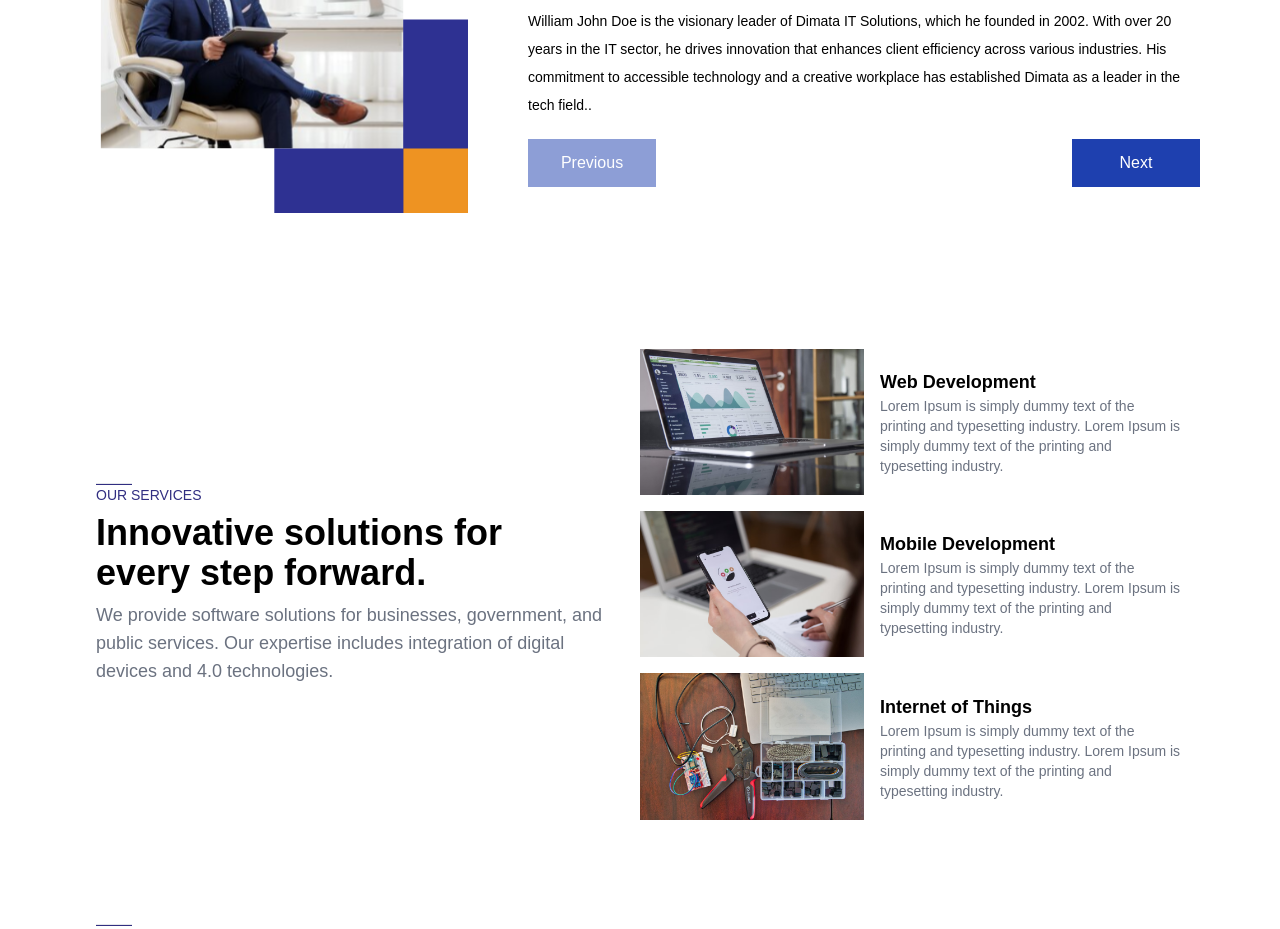
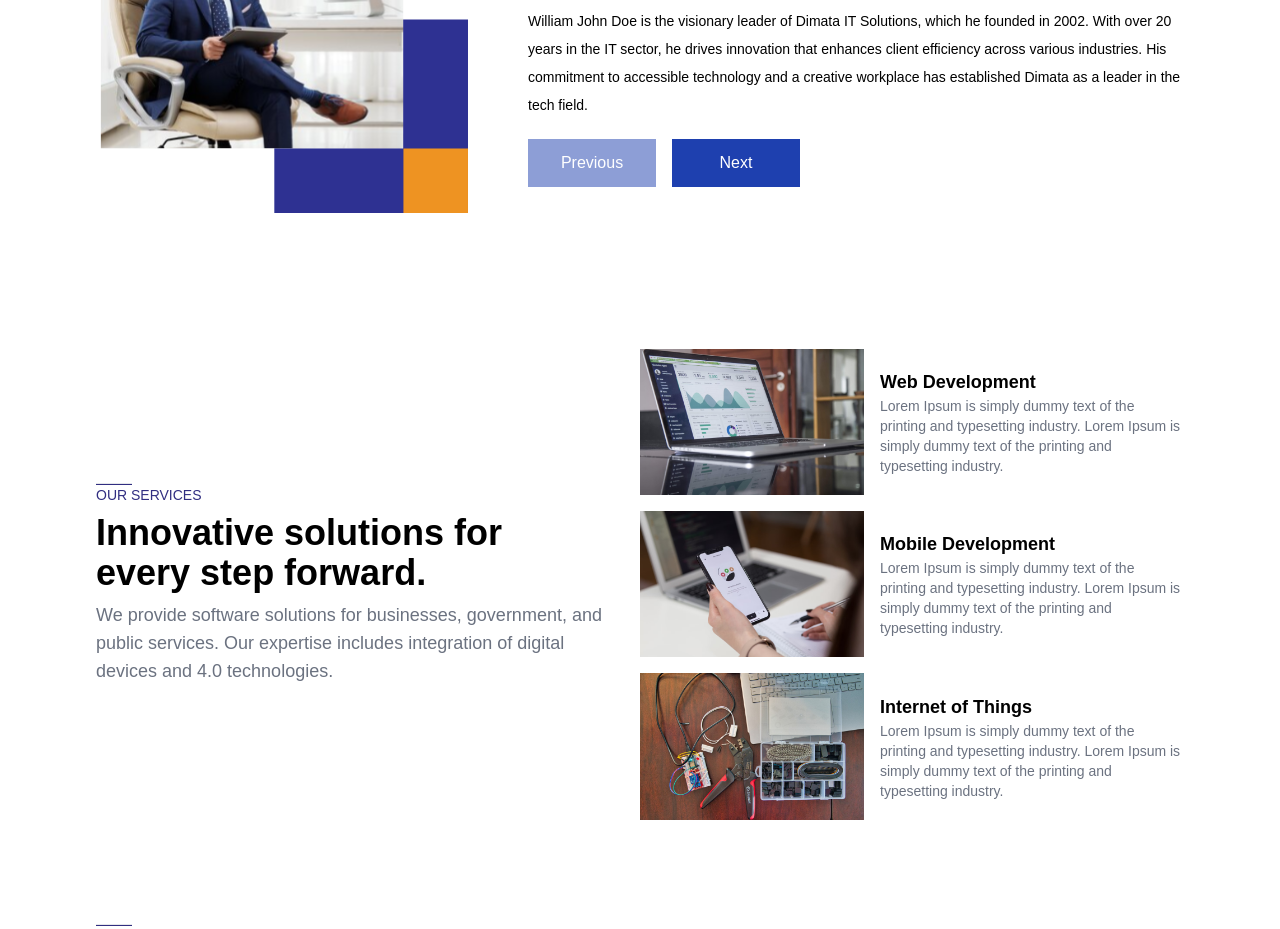
Before and after one commit to GustiWiratama/Kelompok-2-Dimata, a Next.js app: page / in a window 1280 px wide. Shown: the part 1020-1949 px from the top of the page. Built offline with nearby package versions, Linux system fonts and the light colour scheme.

Commit message:
fix(code)

```diff
--- a/pages/index.tsx
+++ b/pages/index.tsx
@@ -52,14 +52,14 @@ export default function Home() {
   const aboutSlides = [
     {
       title: "William John Doe.",
-      sectionName: "OUR DIRECTOR", // Nama untuk slide pertama
+      sectionName: "OUR DIRECTOR",
       description:
-        "William John Doe is the visionary leader of Dimata IT Solutions, which he founded in 2002. With over 20 years in the IT sector, he drives innovation that enhances client efficiency across various industries. His commitment to accessible technology and a creative workplace has established Dimata as a leader in the tech field..",
+        "William John Doe is the visionary leader of Dimata IT Solutions, which he founded in 2002. With over 20 years in the IT sector, he drives innovation that enhances client efficiency across various industries. His commitment to accessible technology and a creative workplace has established Dimata as a leader in the tech field.",
       imageUrl: "/about/about picture (1).svg",
     },
     {
       title: "Turning visions into reality.",
-      sectionName: "OUR SERVICE", // Nama untuk slide kedua
+      sectionName: "OUR SERVICE",
       description:
         "Dimata IT Solutions was founded in 2002 with a vision to develop smart information systems using the latest technologies. We have successfully delivered software solutions for various industries.",
       imageUrl: "/about/Group 43 (1).svg",
@@ -67,6 +67,7 @@ export default function Home() {
   ];
 
   const [aboutIndex, setAboutIndex] = useState(0);
+  const [showFullDescription, setShowFullDescription] = useState(false);
 
   const handleAboutNext = () => {
     if (aboutIndex < aboutSlides.length - 1) {
@@ -74,11 +75,17 @@ export default function Home() {
     }
   };
 
-  function handleAboutPrevious() {
+  const handleAboutPrevious = () => {
     setAboutIndex(
       (prev) => (prev - 1 + aboutSlides.length) % aboutSlides.length
     );
-  }
+  };
+
+  const handleReadMore = () => {
+    setShowFullDescription(true);
+  };
+
+  const currentSlide = aboutSlides[aboutIndex];
 
   return (
     <>
@@ -115,8 +122,6 @@ export default function Home() {
         <div className="flex flex-col md:flex-row gap-10 m-10 justify-center items-center relative z-20 bg-white text-black p-10">
           <div className="w-full md:w-1/2 mx-auto px-5">
             <div className="relative w-full h-500">
-              {" "}
-              {/* Fixed height for consistency */}
               <Image
                 src={aboutSlides[aboutIndex].imageUrl}
                 alt={`About Image ${aboutIndex + 1}`}
@@ -140,7 +145,7 @@ export default function Home() {
             <p className="w-full text-sm mb-5 leading-loose">
               {aboutSlides[aboutIndex].description}
             </p>
-            <div className="flex justify-between">
+            <div className="flex justify-start gap-4">
               <button
                 className="w-32 h-12 bg-blue-800 text-white hover:bg-blue-700 transition disabled:opacity-50"
                 onClick={handleAboutPrevious}
@@ -148,17 +153,24 @@ export default function Home() {
               >
                 Previous
               </button>
+
+              {/* Conditionally render Next or Read More button */}
+              {aboutIndex === aboutSlides.length - 1 ? (
                 <button
-                className={`w-32 h-12 bg-blue-800 text-white hover:bg-blue-700 transition ${
-                  aboutIndex === aboutSlides.length - 1
-                    ? "opacity-50 cursor-not-allowed"
-                    : ""
-                }`}
+                  className="w-32 h-12 bg-orange-500 text-white hover:bg-orange-600 transition"
+                  onClick={handleReadMore}
+                >
+                  Read More
+                </button>
+              ) : (
+                <button
+                  className="w-32 h-12 bg-blue-800 text-white hover:bg-blue-700 transition"
                   onClick={handleAboutNext}
                   disabled={aboutIndex === aboutSlides.length - 1}
                 >
                   Next
                 </button>
+              )}
             </div>
           </div>
         </div>
```
Lines whose indentation alone changed are shown as unchanged.
